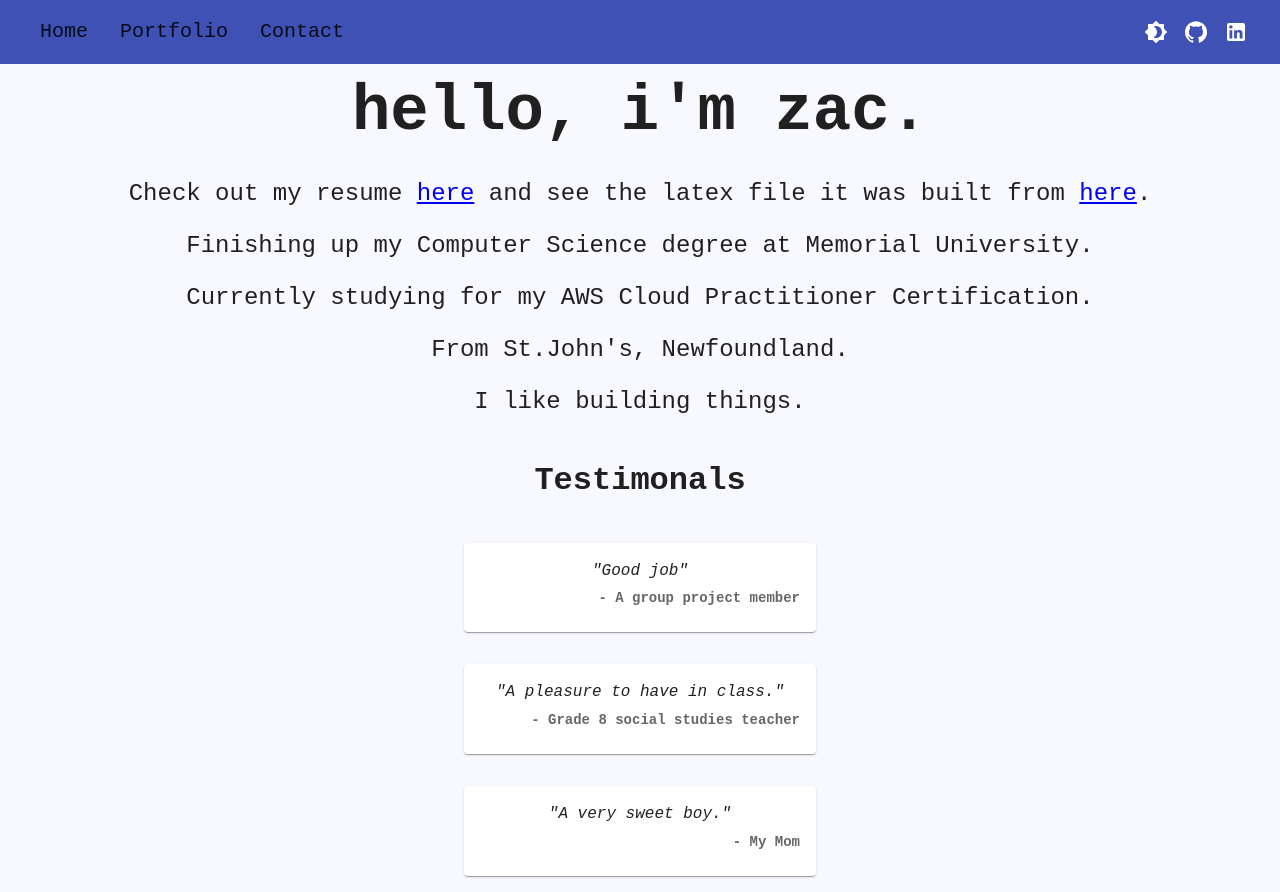
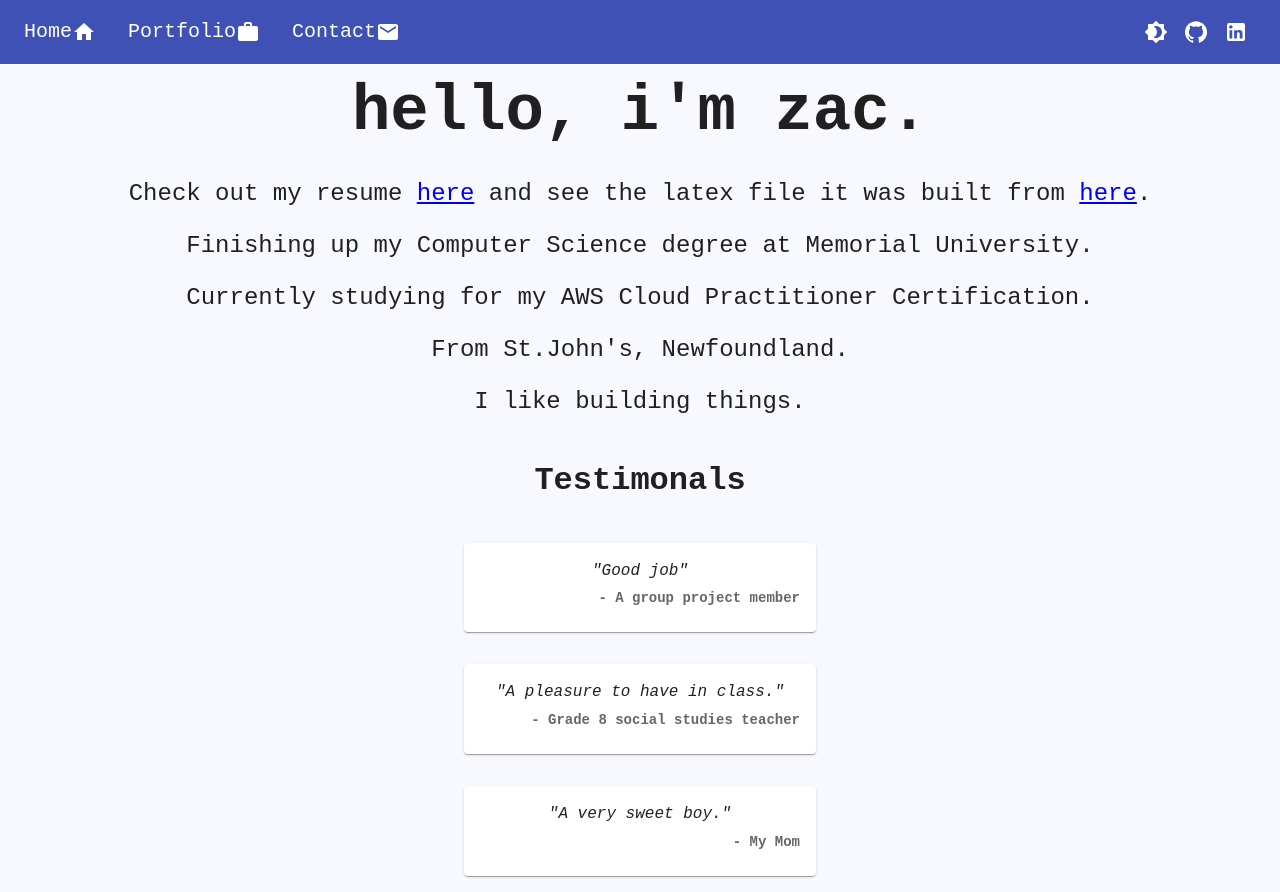
Before and after one commit to Inefy/Me, a React (Create React App) app: page / in a window 1280 px wide. Built offline with nearby package versions, Linux system fonts and the light colour scheme.

Commit message:
added icons next to home, portfolio, and contact and changed their colours to white

```diff
--- a/src/App.js
+++ b/src/App.js
@@ -1,54 +1,48 @@
-// Importing necessary React and Material-UI components
 import React, { useState } from 'react';
 import { ThemeProvider } from '@mui/material/styles';
 import { BrowserRouter as Router, Routes, Route, Link } from 'react-router-dom';
-import { AppBar, Toolbar, Typography, Container, IconButton, Box, CssBaseline } from '@mui/material';
-import { GitHub, LinkedIn, Brightness4, Brightness7 } from '@mui/icons-material';
+import { AppBar, Toolbar, Typography, Container, IconButton, Box, CssBaseline, ListItemIcon } from '@mui/material';
+import { GitHub, LinkedIn, Brightness4, Brightness7, Home as HomeIcon, Work as PortfolioIcon, Mail as ContactIcon } from '@mui/icons-material';
 import { styled } from '@mui/system';
 import { motion } from 'framer-motion';
 
-// Importing custom components
 import Home from './components/Home';
 import Portfolio from './components/Portfolio';
 import Contact from './components/Contact';
 import PaintPage from './components/paintapp/PaintPage';
 
-// Importing theme configuration
 import theme from './theme';
 
 function App() {
-  // State to manage dark/light mode
   const [darkMode, setDarkMode] = useState(false);
 
-  // AppWrapper: Main wrapper container with custom styles
   const AppWrapper = styled('div')(({ theme }) => ({
     backgroundColor: theme.palette.background.default,
     minHeight: '100vh',
     textAlign: 'center',
   }));
 
-  // StyledAppBar: Custom AppBar component with motion
   const StyledAppBar = styled(motion(AppBar))({
     boxShadow: 'none',
   });
 
-  // StyledToolbar: Custom Toolbar component with justified space
   const StyledToolbar = styled(Toolbar)({
     justifyContent: 'space-between',
     padding: (theme) => theme.spacing(0, 2),
   });
 
-  // NavigationLink: Custom Link component with removed decoration
   const NavigationLink = styled(Link)({
     textDecoration: 'none',
+    color: 'inherit',
+    display: 'flex',
+    alignItems: 'center',
+    margin: (theme) => theme.spacing(0, 2),
   });
 
-  // Function to handle dark/light mode toggle
   const handleDarkModeToggle = () => {
     setDarkMode(!darkMode);
   };
 
-  // Framer motion variants for AppBar animation
   const appBarVariants = {
     hidden: { y: -100, opacity: 0 },
     visible: { y: 0, opacity: 1, transition: { duration: 0.8 } },
@@ -59,7 +53,6 @@ function App() {
       <CssBaseline />
       <Router>
         <AppWrapper>
-          {/* AppBar with motion */}
           <StyledAppBar
             position="static"
             sx={{ backgroundColor: (theme) => theme.palette.primary.main }}
@@ -67,26 +60,28 @@ function App() {
             initial="hidden"
             animate="visible"
           >
-            {/* Toolbar with navigation links and utility buttons */}
             <StyledToolbar>
               <Box sx={{ display: 'flex', alignItems: 'center' }}>
-                {/* Navigation Links */}
-                <NavigationLink to="/"><Typography variant="h6" sx={{ color: (theme) => theme.palette.text.primary, margin: (theme) => theme.spacing(0, 2) }}>Home</Typography></NavigationLink>
-                <NavigationLink to="/portfolio"><Typography variant="h6" sx={{ color: (theme) => theme.palette.text.primary, margin: (theme) => theme.spacing(0, 2) }}>Portfolio</Typography></NavigationLink>
-                <NavigationLink to="/contact"><Typography variant="h6" sx={{ color: (theme) => theme.palette.text.primary, margin: (theme) => theme.spacing(0, 2) }}>Contact</Typography></NavigationLink>
+                <NavigationLink to="/">
+                <Typography variant="h6">Home</Typography>
+                  <ListItemIcon><HomeIcon sx={{ color: 'common.white' }} /></ListItemIcon>
+                </NavigationLink>
+                <NavigationLink to="/portfolio">
+                <Typography variant="h6">Portfolio</Typography>
+                  <ListItemIcon><PortfolioIcon sx={{ color: 'common.white' }} /></ListItemIcon>
+                </NavigationLink>
+                <NavigationLink to="/contact">
+                <Typography variant="h6">Contact</Typography>
+                  <ListItemIcon><ContactIcon sx={{ color: 'common.white' }} /></ListItemIcon>
+                </NavigationLink>
               </Box>
-              {/* Utility Buttons */}
               <Box sx={{ display: 'flex', alignItems: 'center' }}>
-                {/* Dark Mode Toggle Button */}
                 <IconButton onClick={handleDarkModeToggle} sx={{ color: 'common.white' }}>{darkMode ? <Brightness7 /> : <Brightness4 />}</IconButton>
-                {/* GitHub Profile Link */}
                 <IconButton href="https://github.com/Inefy" target="_blank" rel="noopener" aria-label="github" sx={{ color: 'common.white' }}><GitHub /></IconButton>
-                {/* LinkedIn Profile Link */}
                 <IconButton href="https://www.linkedin.com/in/zac-batten/" target="_blank" rel="noopener" aria-label="linkedin" sx={{ color: 'common.white' }}><LinkedIn /></IconButton>
               </Box>
             </StyledToolbar>
           </StyledAppBar>
-          {/* Main Content */}
           <Container>
             <div className="App-content">
               <Routes>
@@ -103,5 +98,4 @@ function App() {
   );
 }
 
-// Export App component as default
 export default App;
```
